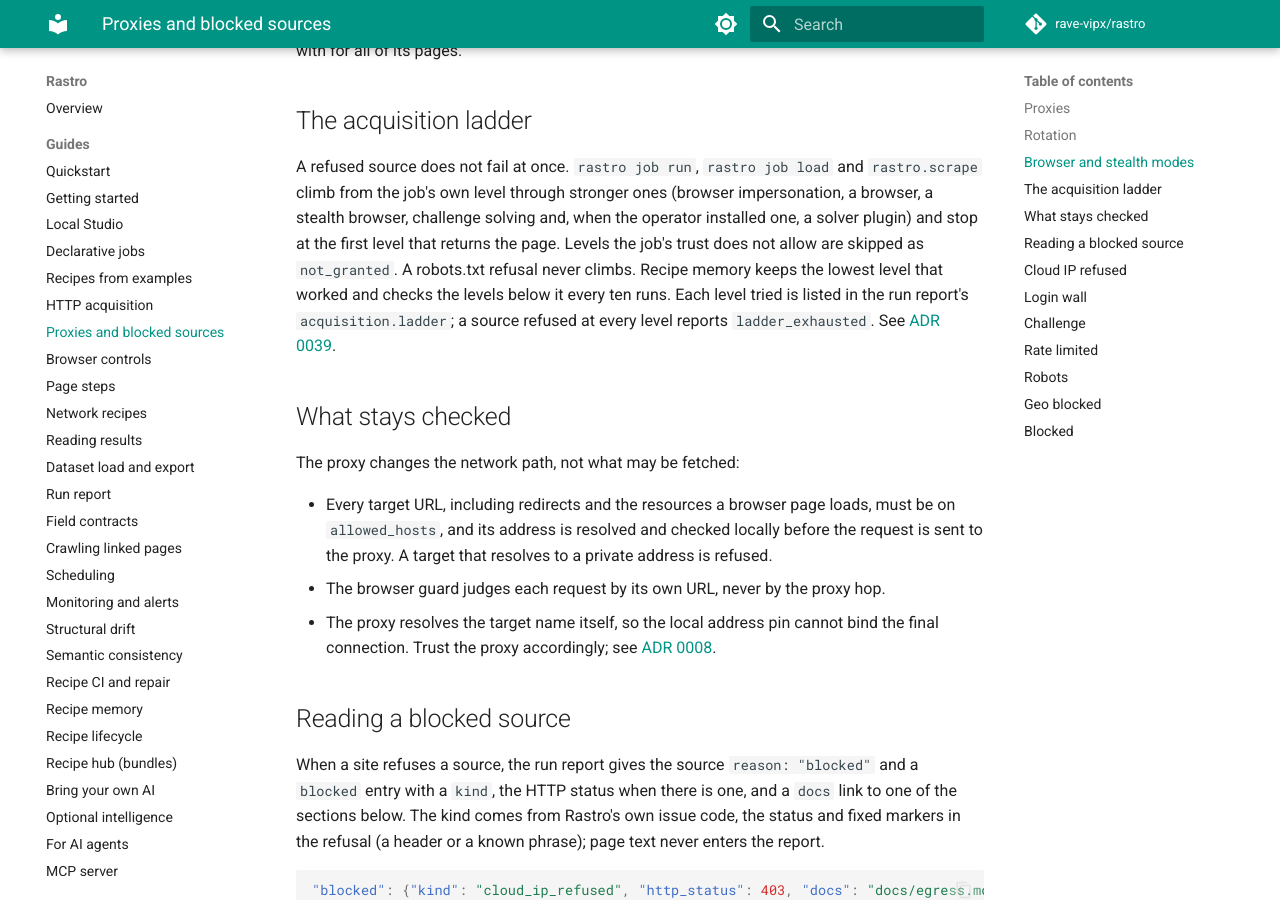
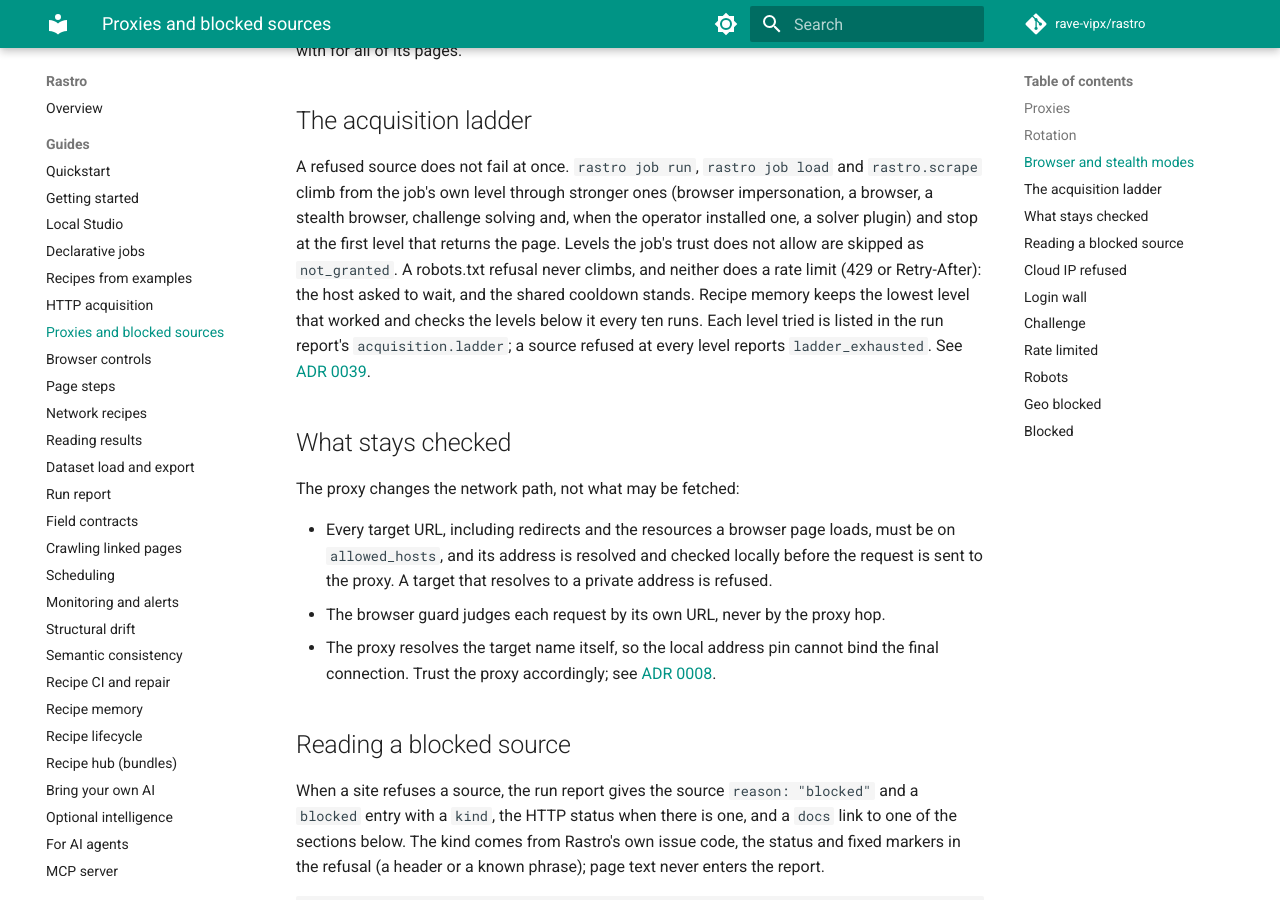
Before and after one commit to rave-vipx/rastro, an MkDocs documentation site: the page built from docs/egress.md, in a window 1280 px wide and 900 px high, scrolled down 1713 px. Built offline with MkDocs 1.6.1 and Material for MkDocs 9.7.7, drawn with Linux system fonts in a browser that asks for light colours; comment, search, counter and statistics services are not loaded.

Commit message:
docs(egress): a rate limit never climbs the ladder
Co-Authored-By: Claude Opus 5.5 <noreply@anthropic.com>

```diff
--- a/docs/egress.md
+++ b/docs/egress.md
@@ -77,7 +77,8 @@ A refused source does not fail at once. `rastro job run`, `rastro job load` and
 impersonation, a browser, a stealth browser, challenge solving and, when the operator
 installed one, a solver plugin) and stop at the first level that returns the page. Levels
 the job's trust does not allow are skipped as `not_granted`. A robots.txt refusal never
-climbs. Recipe memory keeps the lowest level that worked and checks the levels below it
+climbs, and neither does a rate limit (429 or Retry-After): the host asked to wait, and the
+shared cooldown stands. Recipe memory keeps the lowest level that worked and checks the levels below it
 every ten runs. Each level tried is listed in the run report's `acquisition.ladder`; a
 source refused at every level reports `ladder_exhausted`. See
 [ADR 0039](decisions/0039-acquisition-ladder.md).
```
